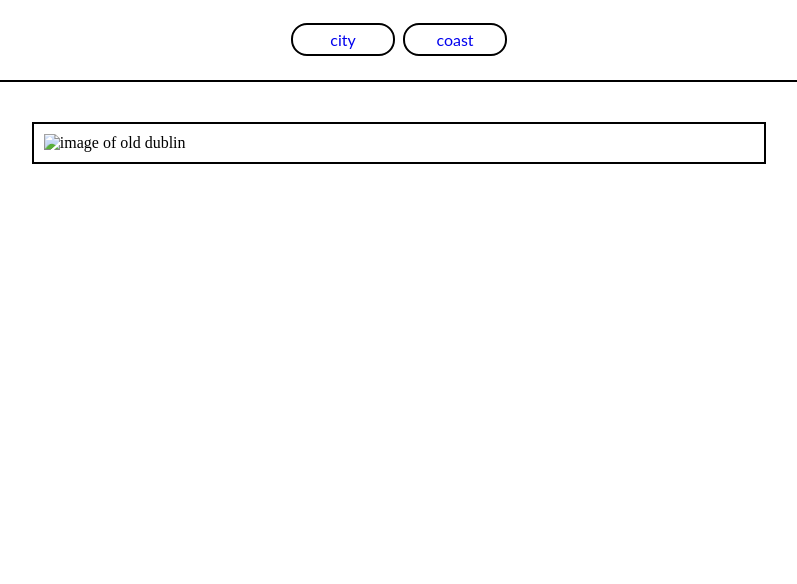
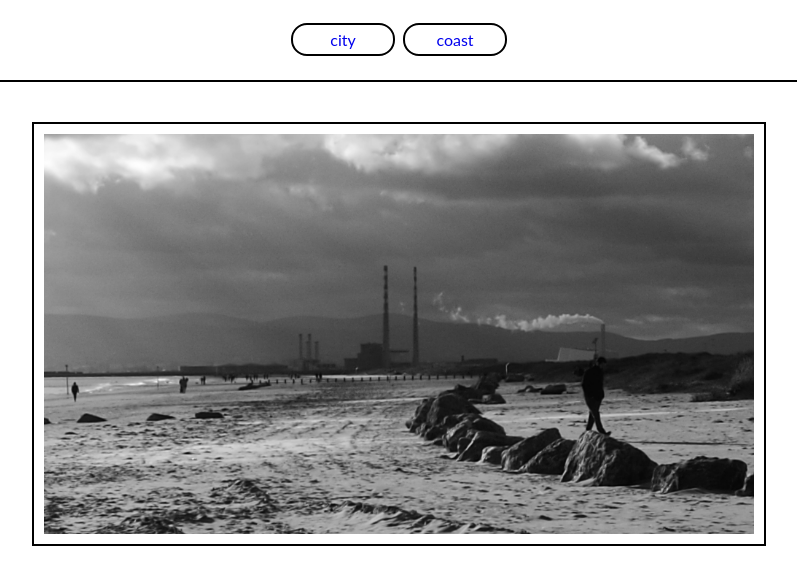
Before and after one commit to Peadar-Moore/Dublin-photos, a plain HTML site: page coast.html in a window 1280 px wide. Shown: the part 62-646 px from the top of the page, without its empty margins (241-1038 px from the left). Drawn offline with Linux system fonts and the light colour scheme.

Commit message:
feat:add images to the web pages

```diff
--- a/coast.html
+++ b/coast.html
@@ -5,7 +5,8 @@
     <meta http-equiv="X-UA-Compatible" content="IE=edge" />
     <meta name="viewport" content="width=device-width, initial-scale=1.0" />
     <link rel="stylesheet" href="assests/css/style.css" />
-    <title>Dublin</title>
+
+    <title>Photos of Dublin</title>
   </head>
   <body>
     <h1>Dublin, a coastal city</h1>
@@ -21,7 +22,7 @@
     </nav>
     <section>
       <figure>
-        <img src="assests/images/city.jpg" alt=" image of old dublin" />
+        <img src="assests/images/beach.jpg" alt="image of coastal Dublin" />
       </figure>
     </section>
   </body>
```
Also changed, not shown: assests/images/beach.jpg (added), assests/images/city.jpg (added).
